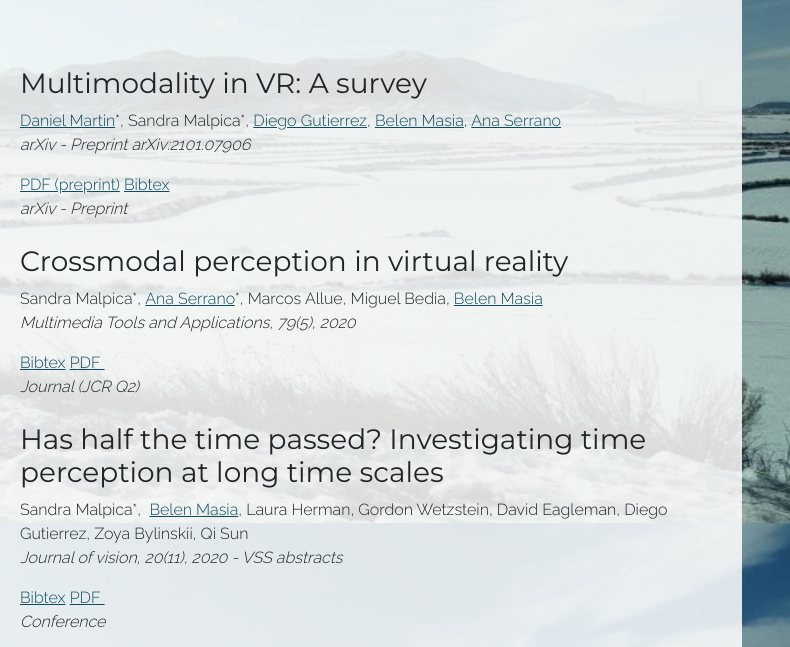
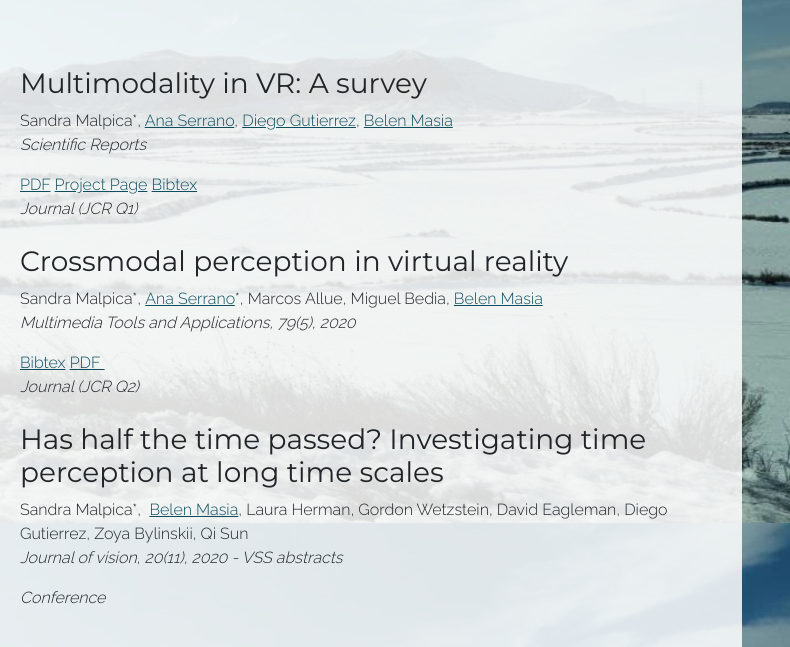
Before and after one commit to SMalpica/smalpica.github.io, a plain HTML site: page index.html in a window 1280 px wide. Shown: the part 1077-1724 px from the top of the page, 490-1280 px from the left. Drawn offline with nearby package versions, Linux system fonts and the light colour scheme.

Commit message:
Updated duplicated references

```diff
--- a/index.html
+++ b/index.html
@@ -138,17 +138,18 @@
 
                     <h3>Multimodality in VR: A survey</h3>
                         <p>
-                            <a href="http://webdiis.unizar.es/~danims/"
-                               target="_blank">Daniel Martin</a>*, Sandra Malpica*, <a
+                            Sandra Malpica*, <a
+							href="https://ana-serrano.github.io/" target="_blank">Ana Serrano</a>, <a
                                 href="http://giga.cps.unizar.es/~diegog/" target="_blank">Diego Gutierrez</a>, <a
-                                href="http://webdiis.unizar.es/~bmasia/" target="_blank">Belen Masia</a>, <a
-                                href="https://ana-serrano.github.io/" target="_blank">Ana Serrano</a>
-                            <br><i>arXiv - Preprint arXiv:2101.07906</i>
+                                href="http://webdiis.unizar.es/~bmasia/" target="_blank">Belen Masia</a>
+
+                            <br><i>Scientific Reports </i>
                             <br>
                         </p>
-                    <a href="https://arxiv.org/abs/2101.07906" target="_blank">PDF (preprint)</a>
-                    <a href="http://webdiis.unizar.es/~danims/images/pubs/2021/02_VR-Survey-2021/bibtex">Bibtex</a>
-                    <p class="fs-6"><i>arXiv - Preprint</i></p>
+                    <a href="https://www.nature.com/articles/s41598-020-69135-3.pdf" target="_blank">PDF</a>
+					<a href="https://smalpica.github.io/visDegradation/" target="_blank">Project Page</a>
+                    <a href="https://scholar.googleusercontent.com/scholar.bib?q=info:J9r-FT7XeYIJ:scholar.google.com/&output=citation&scisdr=CgXQW5DsEPCcyW78ops:AAGBfm0AAAAAYYT5upt1cPwMPQcxazeR6EUq_H9qgl29&scisig=AAGBfm0AAAAAYYT5uvNKyE8JeEcDdwM03YSndilN0Lci&scisf=4&ct=citation&cd=-1&hl=es">Bibtex</a>
+                    <p class="fs-6"><i>Journal (JCR Q1)</i></p>
                 </div>
             </div>
 
@@ -188,9 +189,7 @@
                                target="_blank">Belen Masia</a>, Laura Herman, Gordon Wetzstein, David Eagleman, Diego Gutierrez, Zoya Bylinskii, Qi Sun<br><i>Journal of vision, 20(11), 2020 - VSS abstracts</i>
                             <br>
                             </p>
-                            <a href="http://webdiis.unizar.es/~bmasia/files/Malpica_MMTA2020.bib">Bibtex</a>
-                            <a href="http://webdiis.unizar.es/~aserrano/docs/Malpica_MTA2019_Crossmodal-VR.pdf"
-                               target="_blank">PDF&nbsp;</a>
+
                             <p><i>Conference</i></p>
                     </p>
                 </div>
```
